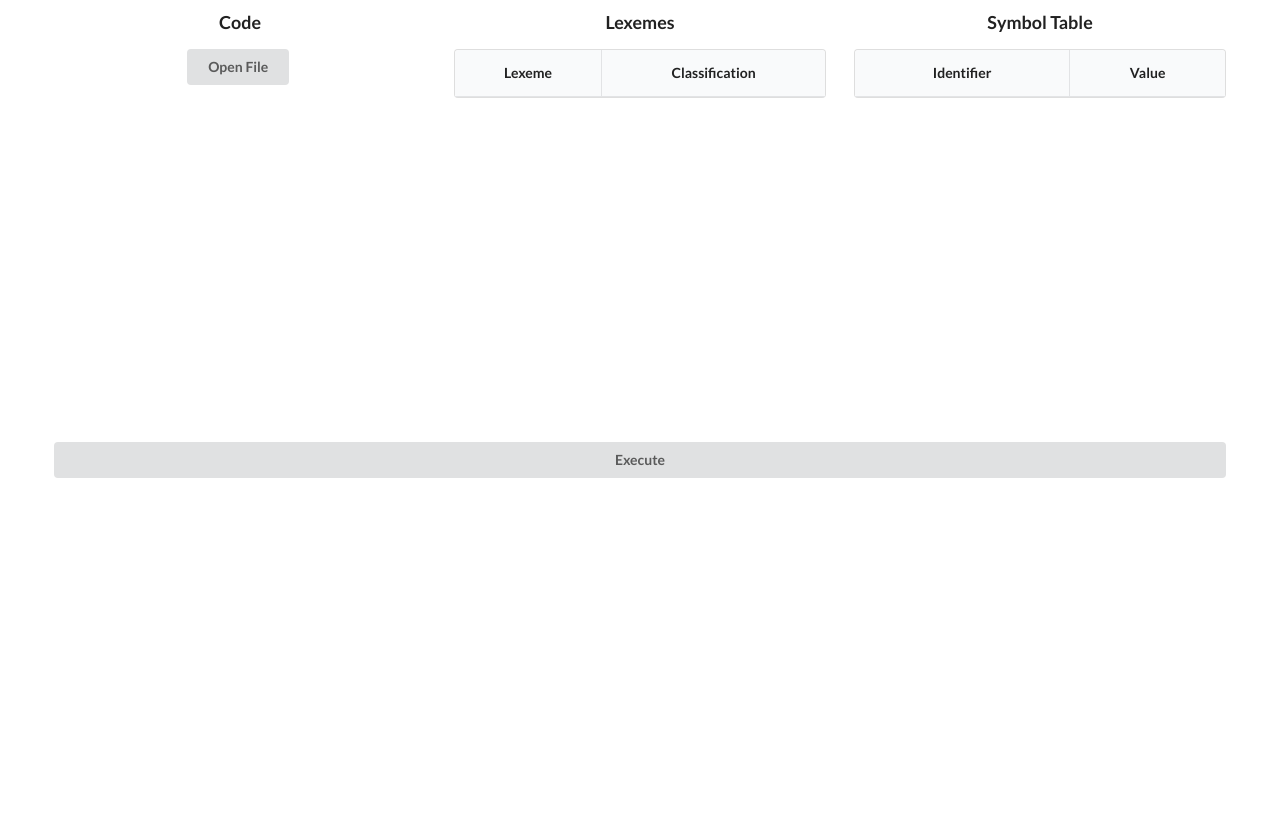
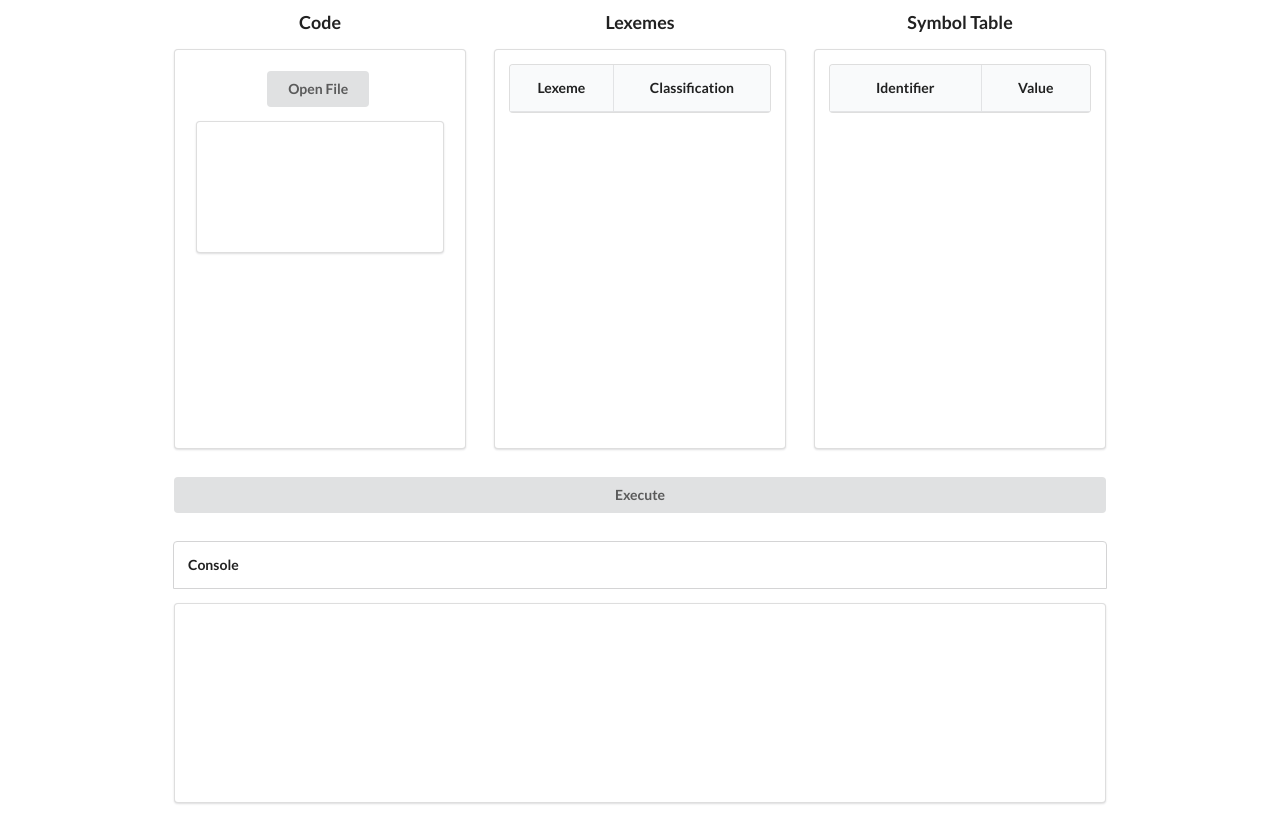
Before and after one commit to tadeolinco/orily-yarly, a plain HTML site: page index.html in a window 1280 px wide. Drawn offline with nearby package versions, Linux system fonts and the light colour scheme.

Commit message:
UI Update

```diff
--- a/index.html
+++ b/index.html
@@ -8,24 +8,26 @@
 
     <div ng-controller="lexicalController as lex" class="ui centered padded grid">
         <div class = "ui centered row">
-            <div class = "five wide column" style="overflow-y:scroll;white-space:nowrap;height:50vh">
+            <div class = "four wide column">
                 <div class="ui header"><center>Code</center></div>
-                <div class="description">
+                <div class="ui padded segment" style="overflow-y:auto;white-space:nowrap;height:50vh">
                     <center>
                     <button ng-click="lex.openFile();" class="ui button">Open File</button>
                     </center>
                     <input type="file" id="file" style="display: none;" ng-model="lex.file" ng-change="lex.loadFile()">
-                    <pre>
-                        <p>{{lex.text}}</p>
-                    </pre>
+                    <div class="ui padded segment">
+                        <pre>
+                            <p>{{lex.text}}</p>
+                        </pre>
+                    </div>
                 </div>
             </div>
 
-            <div class = "five wide column" style="overflow-y:scroll;white-space:nowrap;height:50vh">
+            <div class = "four wide column">
                 <div class="ui header"><center>Lexemes</center></div>
-                <center>
+                <div class="ui segment" style="overflow-y:auto;white-space:nowrap;height:50vh">
                 <table class="ui celled table">
-                    <thead>
+                    <thead class>
                         <tr><th><center>Lexeme</center></th>
                         <th><center>Classification</center></th>
                     </tr></thead>
@@ -36,12 +38,13 @@
                         </tr>
                     </tbody>
                 </table>
-                </center>
+                </div>
             </div>
 
-            <div class = "five wide column">
+            <div class = "four wide column">
             <div class="ui header"><center>Symbol Table</center></div>
                    <center>
+                   <div class = "ui segment" style="overflow-y:auto;white-space:nowrap;height:50vh">
                     <table class="ui celled table">
                         <thead>
                             <tr><th><center>Identifier</center></th>
@@ -56,17 +59,24 @@
                     </table>
                     </center>
                 </div>
-        </div>
+            </div>
         <div class = "row">
-            <div class = "fifteen wide column">
+            <div class = "twelve wide column">
                 <button class ="fluid ui button">Execute</button>
             </div>
         </div>
+        <div class ="row">
+            <div class = "twelve wide column">
+                <h3 class="ui top attached segment">Console</h3>
+                <div class = "ui segment" style="overflow-y:auto;white-space:nowrap;height:25vh">
+                </div>
+            </div>
     </div>
 
 
     <script type="text/javascript" src="js/jquery.js"></script>
     <script src="semantic/semantic.min.js"></script>
+    <script src="js/sticky.js"></script>
     <script type="text/javascript" src="js/angular.js"></script>
     <script type="text/javascript" src="app/app.js"></script>
     <script type="text/javascript" src="app/ng-file-input.js"></script>
--- /dev/null
+++ b/js/sticky.js
@@ -0,0 +1,3 @@
+$('.ui.sticky')
+  .sticky()
+;
```
